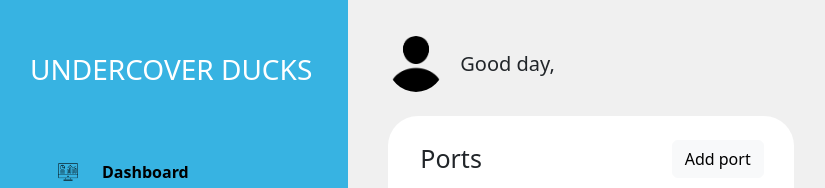
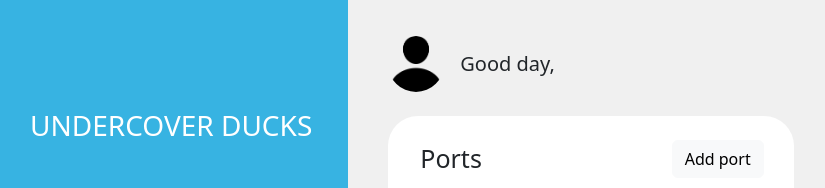
Before and after one commit to nknguyenhc/UndercoverDucks, a React (Create React App) app in the folder dashboard/: page / in a window 1280 px wide. Shown: the top 188 px of the page, without its empty margins (6-831 px from the left). Built offline with nearby package versions, Linux system fonts and the light colour scheme; no server answers.

Commit message:
Add icon

```diff
--- a/dashboard/src/components/navbar/navbar.jsx
+++ b/dashboard/src/components/navbar/navbar.jsx
@@ -45,7 +45,12 @@ export default function NavBar() {
 
     return <div className="navbar-container bg-blue">
         <div className="navbar-main">
-            <div className="navbar-top">Undercover Ducks</div>
+            <div className="navbar-top">
+                <div className="navbar-top-icon">
+                    <img src={process.env.PUBLIC_URL + "/favicon.ico"} alt="" />
+                </div>
+                Undercover Ducks
+            </div>
             <div className="navbar-body">
                 {navbarTabs.map((tab, tabIndex) => (
                     <div
--- a/dashboard/src/components/navbar/navbar.scss
+++ b/dashboard/src/components/navbar/navbar.scss
@@ -19,6 +19,19 @@
         text-transform: uppercase;
         font-size: 28px;
         color: white;
+        display: flex;
+        flex-direction: column;
+        align-items: center;
+        gap: 6px;
+
+        &-icon {
+            height: 50px;
+            width: 50px;
+            img {
+                max-height: 100%;
+                max-width: 100%;
+            }
+        }
     }
 
     &-body {
```
Also changed, not shown: 1 other file (tests, documents, lock files or other folders).
